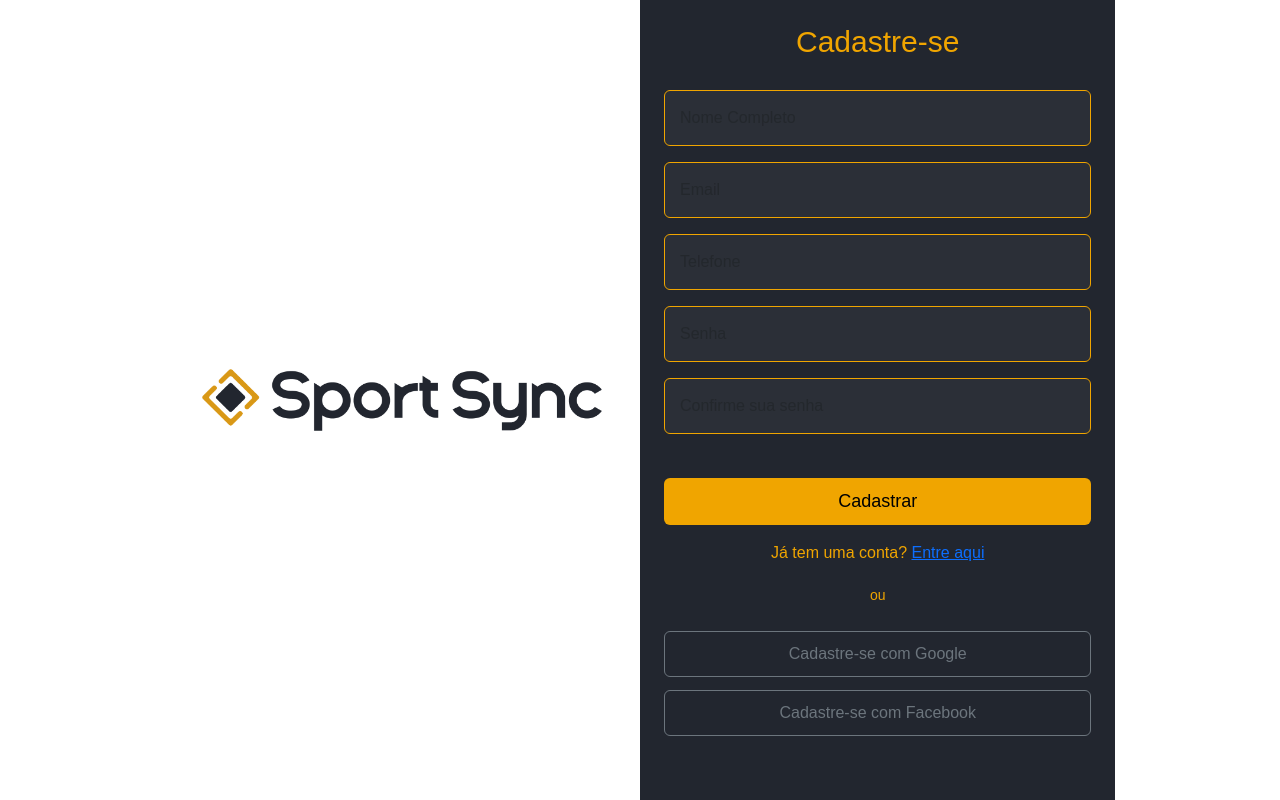
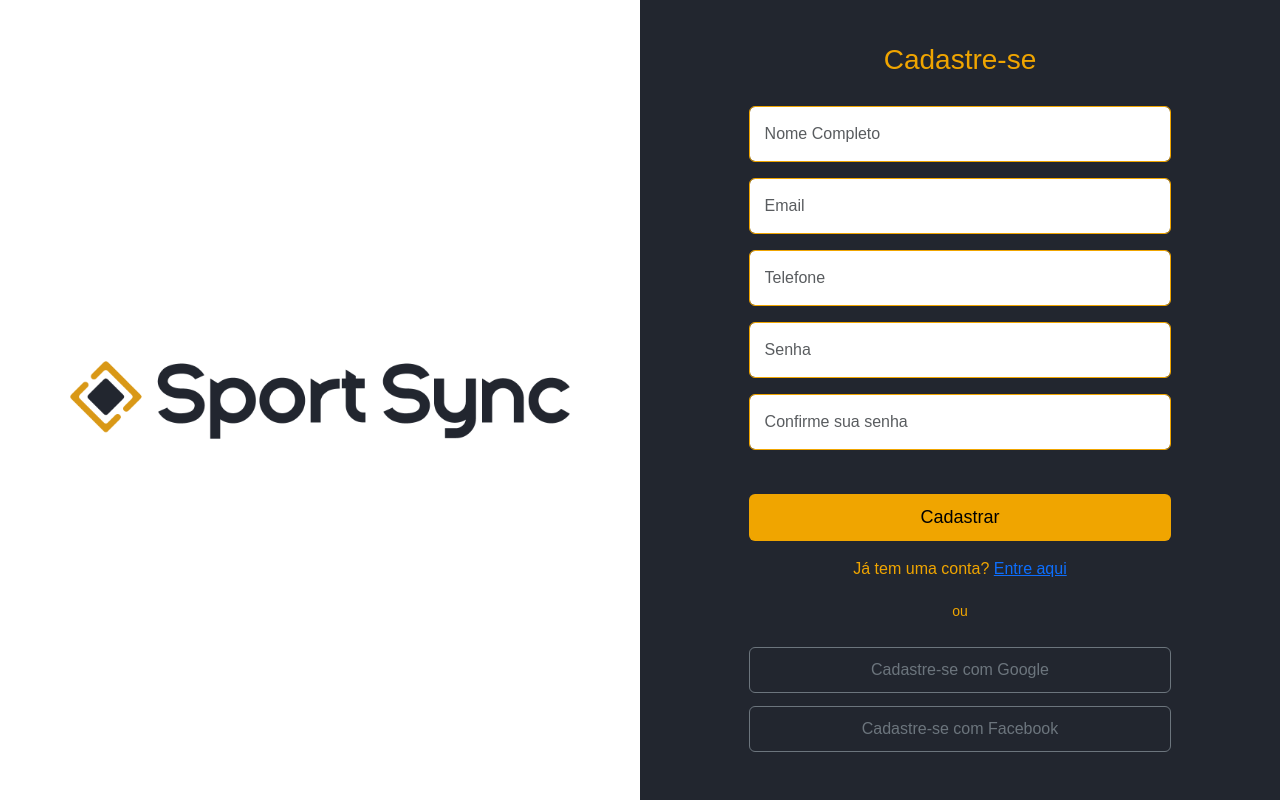
Before and after one commit to igornsferreira/fatec-dsm-pi-4sem, a Django app: page /cadastro/ in a window 1280 px wide. Run offline with Django 5.2, Linux system fonts and the light colour scheme.

Commit message:
ajuste na formatação do cadastro

```diff
--- a/sportsync/sportsync_app/static/css/cadastro.css
+++ b/sportsync/sportsync_app/static/css/cadastro.css
@@ -5,9 +5,6 @@ body {
 
 #cadastro {
     height: 100vh;
-    display: flex;
-    align-items: center;
-    justify-content: center;
 }
 
 #left {
@@ -20,32 +17,37 @@ body {
 #right {
     background-color: rgba(34, 38, 47, 1);
     color: #f0a500;
+    display: flex;
+    flex-direction: column;
+    justify-content: center;
+    align-items: center;
+    height: 100vh;
 }
 
 .logo {
-    max-width: 400px;
+    max-width: 500px;
     height: auto;
 }
 
 .form-title {
-    font-size: 30px;
-    margin-bottom: 30px;
+    font-size: 28px;
+    margin-bottom: 20px;
     color: #f0a500;
 }
 
 .form-control {
-    background-color: #2b2f37;
-    color: #f0a500;
+    background-color: #ffffff;
+    color: black;
     border: 1px solid #f0a500;
     padding: 15px;
     margin-top: 10px;
 }
 
 .form-control:focus {
-    background-color: #2b2f37;
+    background-color: white;
     border-color: #f0a500;
     box-shadow: none;
-    color: #f0a500;
+    color: black;
 }
 
 .btn-warning {
--- a/sportsync/sportsync_app/templates/cadastro.html
+++ b/sportsync/sportsync_app/templates/cadastro.html
@@ -25,9 +25,9 @@
         </div>
         <!-- Lado do Formulário -->
         <div class="col-md-6 gx-0" id="right">
-            <div class="p-4">
-                <h2 class="form-title text-center">Cadastre-se</h2>
-                <form method="POST">
+            <div class="p-4 d-flex flex-column align-items-center justify-content-center h-100">
+                <h2 class="form-title">Cadastre-se</h2>
+                <form method="POST" class="w-100">
                     {% csrf_token %}
                     <div class="mb-3">
                         <input type="text" class="form-control" name="nome" placeholder="Nome Completo" required>
@@ -45,7 +45,7 @@
                         <input type="password" class="form-control" name="confirmacao-senha" placeholder="Confirme sua senha" required>
                     </div>
                     <div class="mt-4">
-                        <button type="submit" class="btn btn-warning w-100">Cadastrar</button>
+                        <button type="submit" class="btn btn-warning">Cadastrar</button>
                     </div>
 
                     <div class="mt-3 text-center">
```
